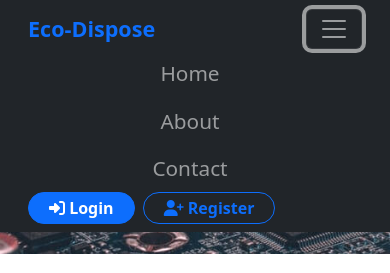
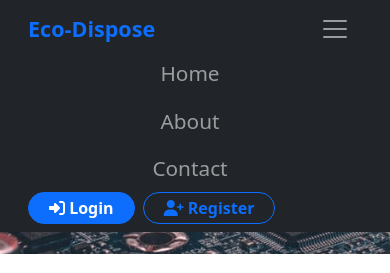
Before and after one commit to BahaaMohamed98/Eco-Dispose, a Vue app in the folder frontend/: page /login in a window 390 px wide. Both pictures are taken after a click on the button "Toggle navigation". Shown: the top 273 px of the page. Built offline with nearby package versions, Linux system fonts and the light colour scheme.

Commit message:
fix(NavBar): fix NavBar not collapsing on small screens remove Bootsrap javascript center elements inside NavBar on small screens remove border around NavBar toggler

```diff
--- a/frontend/src/components/NavBar.vue
+++ b/frontend/src/components/NavBar.vue
@@ -2,6 +2,9 @@
 import { store } from "@/store/store.js";
 import { links } from "@/store/links.js";
 import router from "@/router/routes.js";
+import { ref } from "vue";
+
+const navBarExpanded = ref(false);
 
 function logout() {
   store.logout();
@@ -17,20 +20,19 @@ function logout() {
         >Eco-Dispose
       </router-link>
 
-      <!--            <img src="@/assets/logo.png" class="navbar-brand" width="200" height="200" />-->
-
       <!-- navbar toggler -->
       <button
         class="navbar-toggler"
         type="button"
-        data-bs-toggle="collapse"
-        data-bs-target="#navbarNav"
+        :aria-expanded="navBarExpanded"
+        aria-label="Toggle navigation"
+        @click.prevent="navBarExpanded = !navBarExpanded"
       >
         <span class="navbar-toggler-icon"></span>
       </button>
 
       <!-- links -->
-      <div class="collapse navbar-collapse" id="navbarNav">
+      <div class="collapse navbar-collapse" :class="{ show: navBarExpanded }">
         <ul class="navbar-nav text-center">
           <li v-for="(link, index) in links" :key="index" class="nav-item">
             <router-link
@@ -135,4 +137,41 @@ function logout() {
 .profile-pic:hover {
   transform: scale(1.1);
 }
+
+@media (max-width: 992px) {
+  .dropdown.d-flex {
+    justify-content: center;
+    margin: 1rem 0;
+  }
+
+  .navbar-collapse:not(.show) {
+    display: block !important;
+    height: 0;
+    padding: 0;
+    overflow: hidden;
+    opacity: 0;
+    transform: translateY(-10px);
+  }
+
+  .navbar-collapse.show {
+    height: auto;
+    opacity: 1;
+    transform: translateY(0);
+  }
+}
+
+/* Animation for navbar collapse/expand */
+.navbar-collapse {
+  transition: all 0.4s ease;
+}
+
+.navbar-toggler {
+  border: none;
+  outline: none;
+  box-shadow: none;
+}
+
+.navbar-toggler:focus {
+  box-shadow: none;
+}
 </style>
--- a/frontend/src/main.js
+++ b/frontend/src/main.js
@@ -1,14 +1,10 @@
 import { createApp } from "vue";
 import App from "@/App.vue";
+import router from "@/router/routes.js";
 import "bootstrap/dist/css/bootstrap.css";
-import "bootstrap/js/index.esm.js";
-import "bootstrap"
 import "@/css/main.css";
-import router from "@/router/routes.js";
-import "bootstrap/dist/js/bootstrap.bundle.min.js";
 
 const app = createApp(App);
 
 app.use(router);
-
 app.mount("#app");
```
